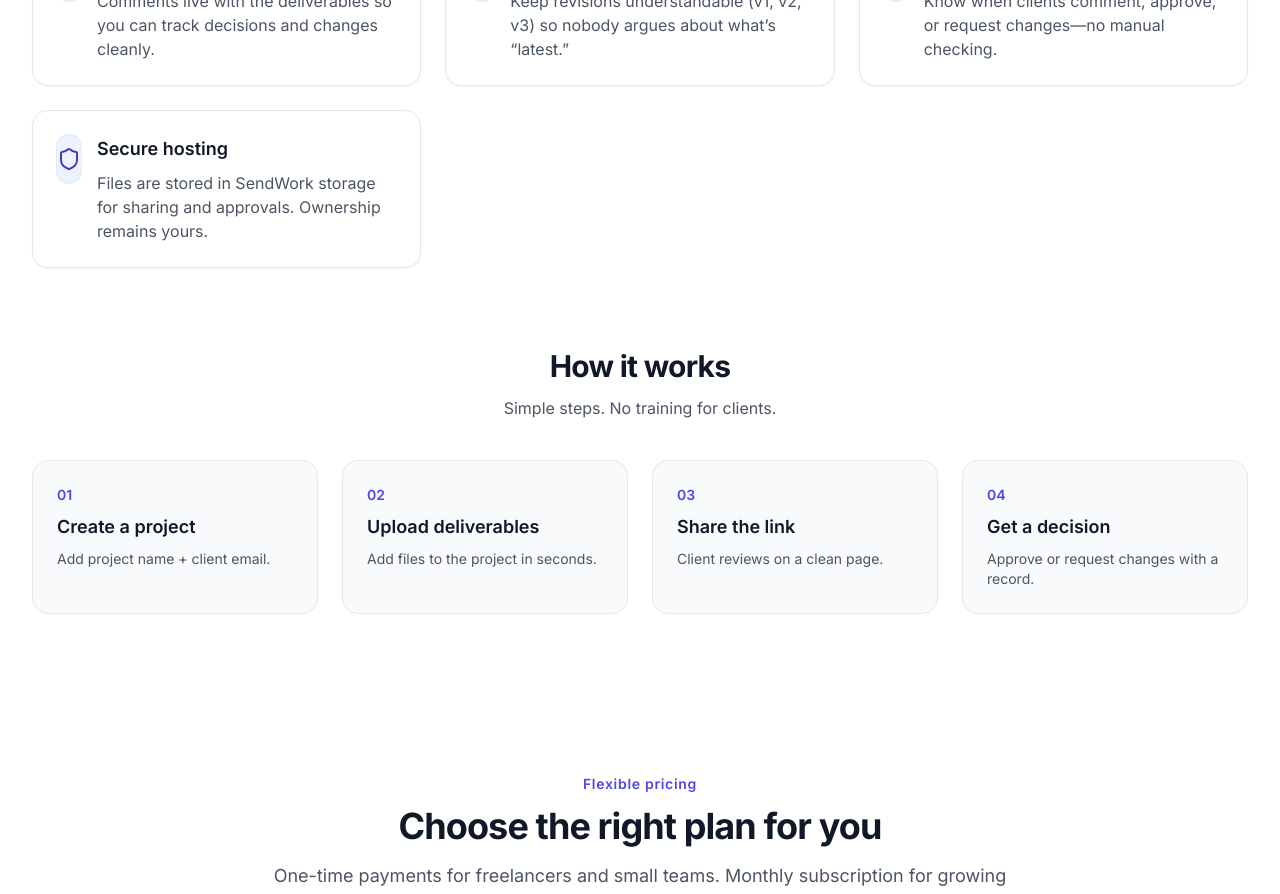
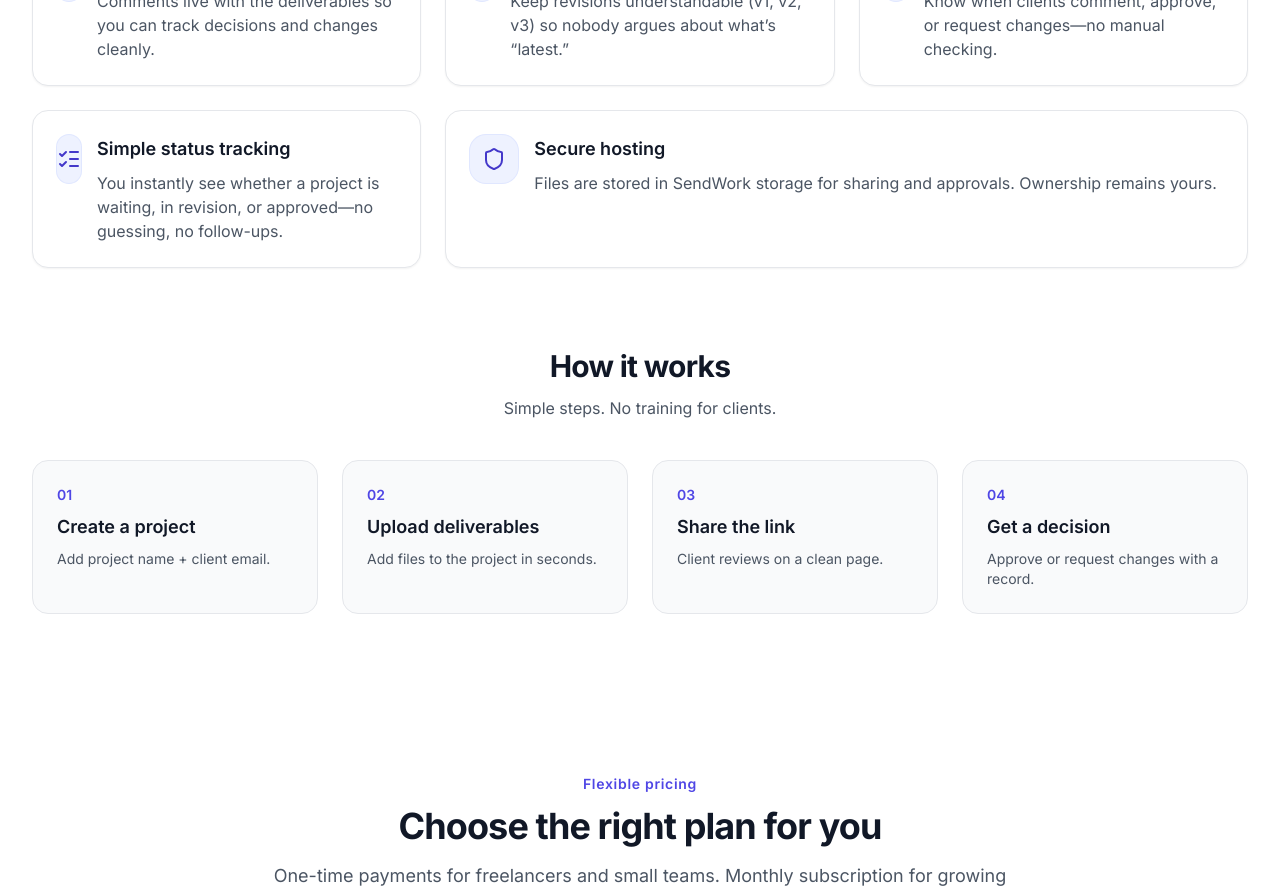
Before and after one commit to MrHussnainAhmad/Signo, a Next.js app: page / in a window 1280 px wide. Shown: the part 1440-2334 px from the top of the page. Built offline with nearby package versions, Linux system fonts and the light colour scheme; no server answers; the database is empty.

Commit message:
updated home

```diff
--- a/src/components/home/FeaturesSection.tsx
+++ b/src/components/home/FeaturesSection.tsx
@@ -10,6 +10,7 @@ import {
   Files,
   Shield,
   Clock,
+  ListChecks
 } from 'lucide-react';
 
 const bento = [
@@ -48,12 +49,19 @@ const bento = [
       'Know when clients comment, approve, or request changes—no manual checking.',
     className: 'md:col-span-1',
   },
+    {
+    icon: ListChecks,
+    title: 'Simple status tracking',
+    description:
+      'You instantly see whether a project is waiting, in revision, or approved—no guessing, no follow-ups.',
+    className: 'md:col-span-1',
+  },
   {
     icon: Shield,
     title: 'Secure hosting',
     description:
       'Files are stored in SendWork storage for sharing and approvals. Ownership remains yours.',
-    className: 'md:col-span-1',
+    className: 'md:col-span-2',
   },
 ];
 
--- a/src/lib/config.ts
+++ b/src/lib/config.ts
@@ -59,7 +59,7 @@ export const config = {
 
   // Email
   email: {
-    from: process.env.EMAIL_FROM || `${APP_NAME} <noreply@sendwork.com>`,
+    from: process.env.EMAIL_FROM || `${APP_NAME} <mrhussnainahmad@gmail.com>`,
     smtp: {
       host: process.env.SMTP_HOST!,
       port: parseInt(process.env.SMTP_PORT || "587"),
```
